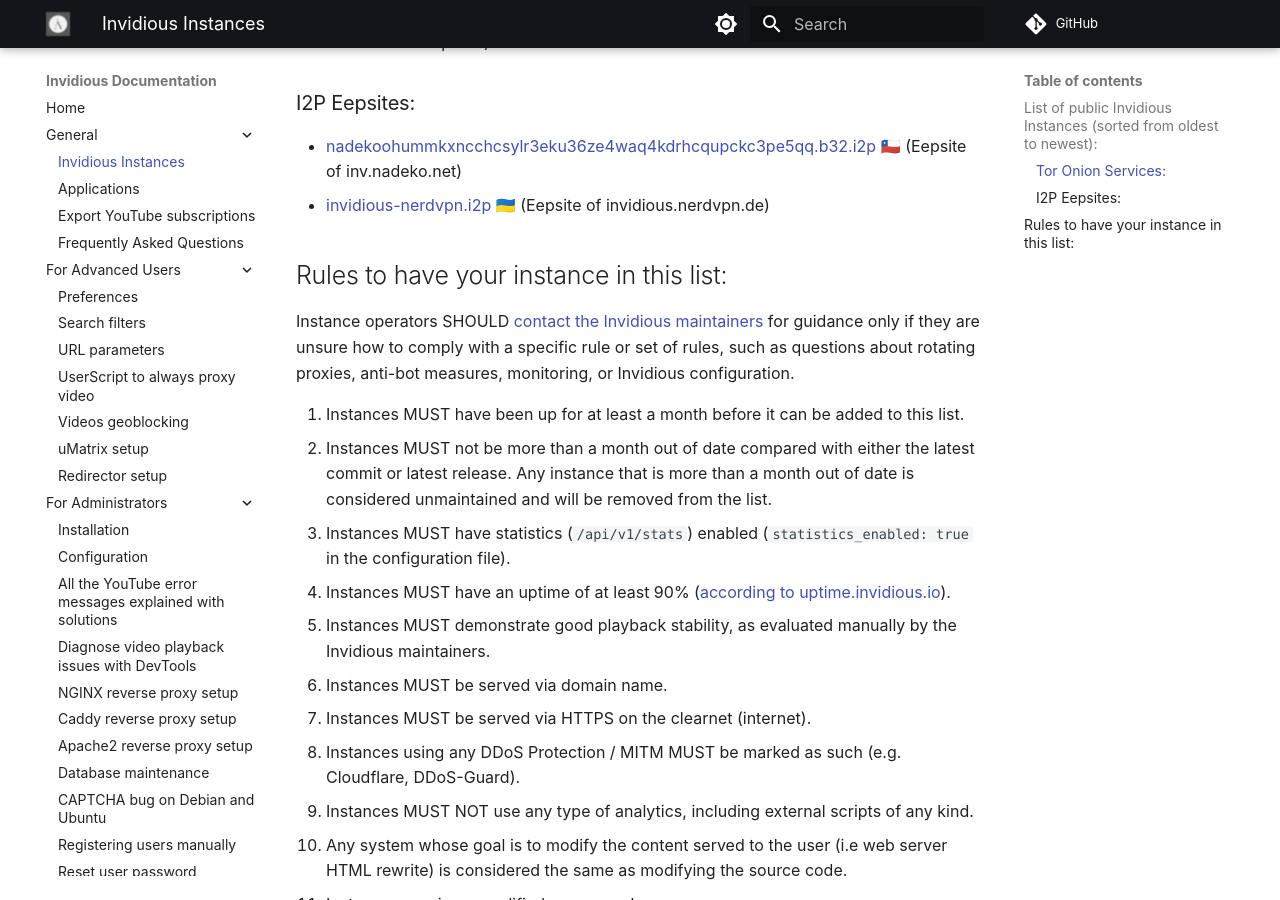
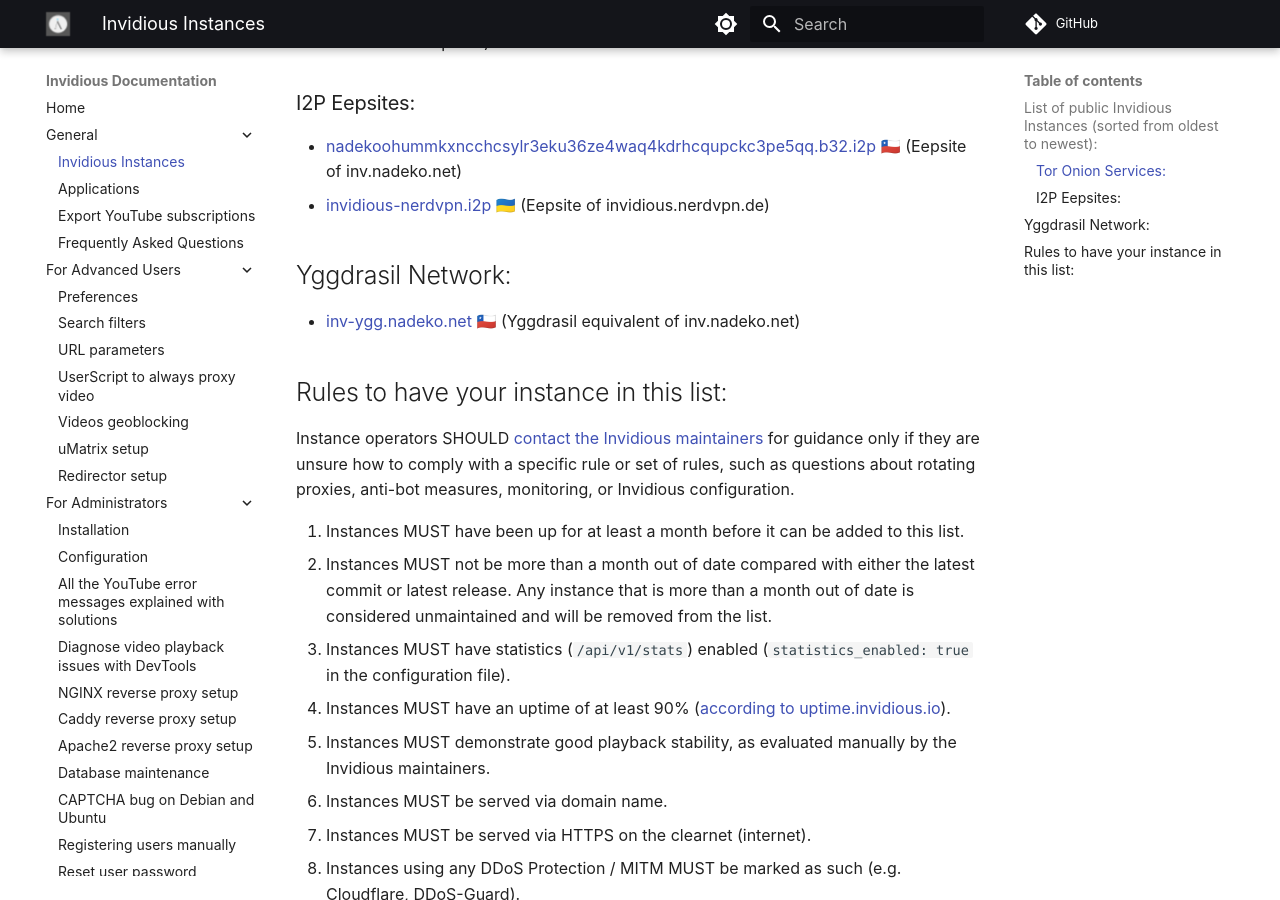
Before and after one commit to iv-org/documentation, an MkDocs documentation site: the page built from docs/instances.md, in a window 1280 px wide and 900 px high, scrolled down 843 px. Built offline with MkDocs 1.6.1 and Material for MkDocs 9.7.7, drawn with Linux system fonts in a browser that asks for light colours; comment, search, counter and statistics services are not loaded.

Commit message:
chore: add yggdrasil network equivalent of inv.nadeko.net

```diff
--- a/docs/instances.md
+++ b/docs/instances.md
@@ -25,6 +25,10 @@
 * [nadekoohummkxncchcsylr3eku36ze4waq4kdrhcqupckc3pe5qq.b32.i2p](http://nadekoohummkxncchcsylr3eku36ze4waq4kdrhcqupckc3pe5qq.b32.i2p) 🇨🇱 (Eepsite of inv.nadeko.net)
 * [invidious-nerdvpn.i2p](http://invidious-nerdvpn.i2p) 🇺🇦 (Eepsite of invidious.nerdvpn.de)
 
+## Yggdrasil Network:
+
+* [inv-ygg.nadeko.net](https://inv-ygg.nadeko.net) 🇨🇱 (Yggdrasil equivalent of inv.nadeko.net)
+
 ## Rules to have your instance in this list:
 
 Instance operators SHOULD [contact the Invidious maintainers](https://invidious.io/contact/) for guidance only if they are unsure how to comply with a specific rule or set of rules, such as questions about rotating proxies, anti-bot measures, monitoring, or Invidious configuration.
```
